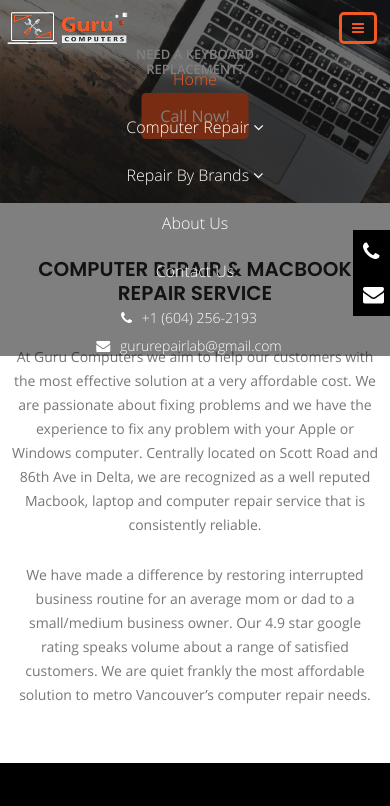
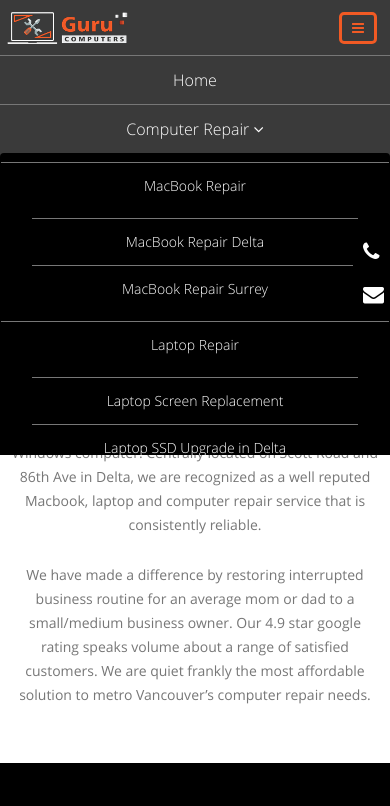
Before and after one commit to tarunwadhwawins/guru-computers, a PHP site: page /index.php in a window 390 px wide, after a click that opens the changed part. Shown: the top 806 px of the page. Run offline with PHP 8.4, Linux system fonts and the light colour scheme; style sheets or scripts are compiled from the project's sources.

Commit message:
chnages some responsive and added overlay in banner

```diff
--- a/assets/css/common.css
+++ b/assets/css/common.css
@@ -40,7 +40,7 @@
   font-family: "open_sanssemibold";
   text-align: center;
 }
-@media (max-width: 900px) {
+@media (max-width: 991px) {
   h1 {
     font-size: 40px;
   }
--- a/assets/css/header.css
+++ b/assets/css/header.css
@@ -6,7 +6,12 @@
   z-index: 99;
   width: 100%;
   transition: all 0.8s;
-  background: rgba(0, 0, 0, 0.5);
+  background: rgba(0, 0, 0, 0.5019607843);
+}
+@media (max-width: 1199px) {
+  header {
+    background: #3a3a3a !important;
+  }
 }
 header.fixedHeader {
   background: #3a3a3a !important;
@@ -38,40 +43,74 @@
     font-size: 14px;
   }
 }
-header .navbar li.nav-item {
+@media (max-width: 1199px) {
+  header .navbar .navbar-nav {
+    width: 100%;
+    height: 400px;
+    overflow: auto;
+  }
+}
+header .navbar .navbar-nav li.nav-item {
   font-family: "open_sanslight";
 }
-header .navbar li.nav-item .nav-link {
+header .navbar .navbar-nav li.nav-item.active .nav-link {
+  color: #f15a24;
+}
+header .navbar .navbar-nav li.nav-item .nav-link {
   font-size: 16px;
   padding: 10px 16px;
   color: #fff;
 }
-header .navbar li.nav-item .nav-link:hover {
+header .navbar .navbar-nav li.nav-item .nav-link:hover {
   color: #f15a24;
   transition: all 0.4s;
 }
-header .navbar li.nav-item .nav-link.active {
-  color: #f15a24;
-}
-header .navbar li.nav-item .dropdown-menu {
+header .navbar .navbar-nav li.nav-item .dropdown-menu {
   background: #2d2d2d;
 }
-header .navbar li.nav-item .dropdown-menu a {
+header .navbar .navbar-nav li.nav-item .dropdown-menu a {
   color: #fff;
   padding: 9px 17px;
   font-size: 14px;
   font-family: "open_sanslight";
 }
-header .navbar li.nav-item .dropdown-menu a:hover {
+header .navbar .navbar-nav li.nav-item .dropdown-menu a:hover {
   color: #f15a24;
   transition: all 0.4s;
   background: none;
 }
+@media (max-width: 1199px) {
+  header .navbar .navbar-nav li {
+    border-top: 1px solid #777;
+    width: 100%;
+    text-align: center;
+  }
+}
+@media (max-width: 1199px) {
+  header .navbar .mainDropdown .dropdown-menu.mainMenu {
+    display: block;
+    background: #000 !important;
+  }
+}
 header .navbar .mainDropdown:hover .dropdown-menu.mainMenu {
   display: block;
+  padding: 0;
+}
+@media (max-width: 1199px) {
+  header .navbar .repairDropdown .repairMenu {
+    display: block;
+    padding: 0;
+    background: #000 !important;
+  }
 }
 header .navbar .repairDropdown:hover .repairMenu {
   display: block;
+}
+@media (max-width: 1199px) {
+  header .navbar .subMenuDropdown .dropdown-menu.subMenu {
+    display: block;
+    background: #000 !important;
+  }
 }
 header .navbar .subMenuDropdown:hover .dropdown-menu.subMenu {
   display: block;
@@ -81,6 +120,13 @@
   left: 100%;
   top: 0;
 }
+@media (max-width: 1199px) {
+  header .navbar .subMenu {
+    position: initial;
+    left: initial;
+    margin: 0 30px;
+  }
+}
 header .navbar .detailed {
   row-gap: 7px;
 }
@@ -88,6 +134,11 @@
   header .navbar .detailed {
     text-align: center;
     margin-top: 12px;
+  }
+}
+@media (max-width: 640px) {
+  header .navbar .detailed {
+    display: none !important;
   }
 }
 header .navbar .detailed a {
--- a/assets/css/style.css
+++ b/assets/css/style.css
@@ -1,6 +1,13 @@
 @charset "UTF-8";
 .banner .replacement .slider {
   position: relative;
+}
+.banner .replacement .slider:before {
+  content: "";
+  width: 100%;
+  height: 100%;
+  background: rgba(0, 0, 0, 0.4);
+  position: absolute;
 }
 .banner .replacement .slider .bannerText {
   position: absolute;
@@ -22,7 +29,9 @@
 }
 .banner .owl-carousel {
   position: relative;
-  transition: all 0.5s;
+}
+.banner .owl-carousel .owl-item {
+  animation-duration: 0.9s !important;
 }
 .banner .owl-carousel .owl-prev .fa {
   position: absolute;
--- a/common/common-js.php
+++ b/common/common-js.php
@@ -12,7 +12,8 @@
             nav: true,
             navText: ['<i class="fa fa-angle-left" aria-hidden="true"></i>', '<i class="fa fa-angle-right" aria-hidden="true"></i>'],
             autoplay: true,
-            autoplayTimeout: 3000,
+            autoplayTimeout: 3000000,
+            smartSpeed: 800,
             loop: true,
             responsive: {
                 0: {
@@ -68,3 +69,15 @@
         }
     });
 </script>
+<script>
+// Add active class to the current button (highlight it)
+var header = document.getElementById("navActive");
+var btns = header.getElementsByClassName("nav-item");
+for (var i = 0; i < btns.length; i++) {2
+  btns[i].addEventListener("click", function() {
+  var current = document.getElementsByClassName("active");
+  current[0].className = current[0].className.replace(" active", "");
+  this.className += " active";
+  });
+}
+</script>
--- a/common/header.php
+++ b/common/header.php
@@ -11,7 +11,7 @@
               </div>
            </button>
             <div class="collapse navbar-collapse" id="navbarTogglerDemo01">
-                <ul class="d-flex align-items-center navbar-nav m-auto">
+                <ul class="d-flex align-items-center navbar-nav m-auto" id="navActive">
                     <li class="nav-item ">
                         <a class="nav-link  active" href="index">Home</a>
                     </li>
--- a/scss/common.scss
+++ b/scss/common.scss
@@ -41,7 +41,7 @@
     text-transform: uppercase;
     font-family: 'open_sanssemibold';
     text-align: center;
-    @media(max-width: 900px) {
+    @media(max-width: 991px) {
         font-size: 40px;
     }
     @media(max-width: 767px) {
--- a/scss/header.scss
+++ b/scss/header.scss
@@ -7,7 +7,10 @@
     z-index: 99;
     width: 100%;
     transition: all 0.8s;
-    background: rgba(0, 0, 0, 0.5);
+    background: #00000080;
+    @media(max-width: 1199px) {
+        background: $darkcolor!important;
+    }
     &.fixedHeader {
         background: $darkcolor!important;
     }
@@ -35,9 +38,20 @@
                 }
             }
         }
+        .navbar-nav {
+            @media(max-width: 1199px) {
+                width: 100%;
+                height: 400px;
+                overflow: auto;
+            }
             li {
                 &.nav-item {
                     font-family: 'open_sanslight';
+                    &.active {
+                        .nav-link {
+                            color: $primary-color;
+                        }
+                    }
                     .nav-link {
                         font-size: 16px;
                         padding: 10px 16px;
@@ -46,12 +60,9 @@
                             color: $primary-color;
                             transition: all 0.4s;
                         }
-                    &.active {
-                        color: $primary-color;
-                    }
                     }
                     .dropdown-menu {
-                    background: #2d2d2d;
+                        background: $secondary-dark-color;
                         a {
                             color: $primary-contrast-color;
                             padding: 9px 17px;
@@ -65,17 +76,39 @@
                         }
                     }
                 }
+                @media(max-width: 1199px) {
+                    border-top: 1px solid $grey;
+                    width: 100%;
+                    text-align: center;
+                }
+            }
         }
         .mainDropdown {
+            @media(max-width: 1199px) {
+                .dropdown-menu {
+                    &.mainMenu {
+                        display: block;
+                        background: $primary-dark-color !important;
+                    }
+                }
+            }
             &:hover {
                 .dropdown-menu {
                     &.mainMenu {
                         display: block;
+                        padding: 0;
                     }
                 }
             }
         }
         .repairDropdown {
+            @media(max-width: 1199px) {
+                .repairMenu {
+                    display: block;
+                    padding: 0;
+                    background: $primary-dark-color !important;
+                }
+            }
             &:hover {
                 .repairMenu {
                     display: block;
@@ -83,6 +116,14 @@
             }
         }
         .subMenuDropdown {
+            @media(max-width: 1199px) {
+                .dropdown-menu {
+                    &.subMenu {
+                        display: block;
+                        background: $primary-dark-color !important;
+                    }
+                }
+            }
             &:hover {
                 .dropdown-menu {
                     &.subMenu {
@@ -95,12 +136,20 @@
             position: absolute;
             left: 100%;
             top: 0;
+            @media(max-width: 1199px) {
+                position: initial;
+                left: initial;
+                margin: 0 30px;
+            }
         }
         .detailed {
             row-gap: 7px;
             @media(max-width: 991px) {
                 text-align: center;
                 margin-top: 12px;
+            }
+            @media(max-width: 640px) {
+                display: none !important;
             }
             a {
                 color: $primary-contrast-color;
--- a/scss/style.scss
+++ b/scss/style.scss
@@ -4,6 +4,13 @@
     .replacement {
         .slider {
             position: relative;
+            &:before {
+                content: "";
+                width: 100%;
+                height: 100%;
+                background: #00000066;
+                position: absolute;
+            }
             .bannerText {
                 position: absolute;
                 top: 50%;
@@ -24,7 +31,9 @@
     }
     .owl-carousel {
         position: relative;
-        transition: all 0.5s;
+        .owl-item {
+            animation-duration: 0.9s !important;
+        }
         .owl-prev {
             .fa {
                 position: absolute;
```
Lines whose indentation alone changed are shown as unchanged.
